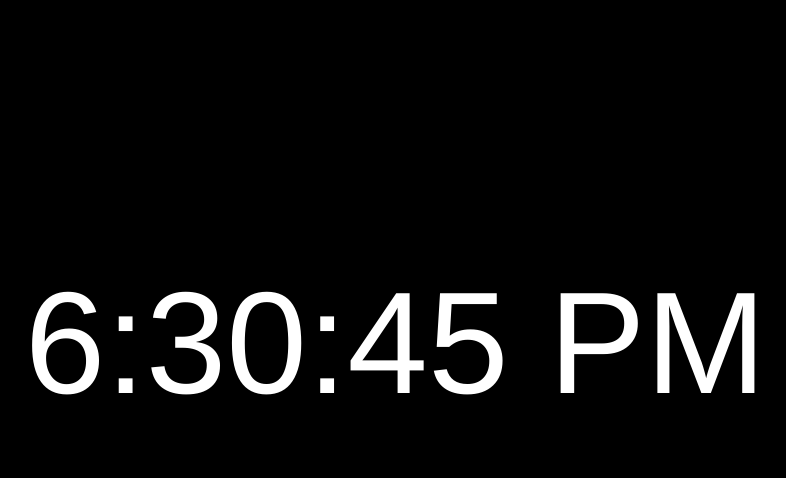
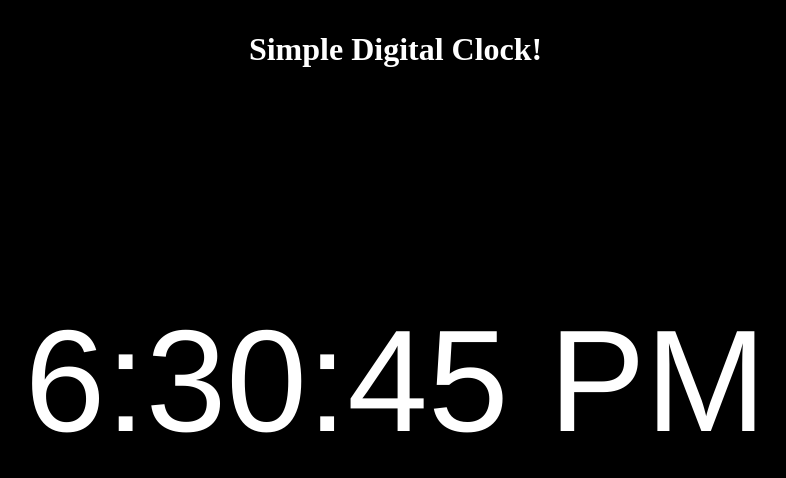
Before and after one commit to Harsh71019/SimpleClock, a plain HTML site: page index.html in a window 1280 px wide. Shown: the whole page, without its empty margins (228-1014 px from the left). Drawn offline with Linux system fonts and the light colour scheme.

Commit message:
Simple Digital Clock Using Vanilla JS

```diff
--- a/index.html
+++ b/index.html
@@ -5,8 +5,8 @@
 		<link rel="stylesheet" href="style.css" />
 	</head>
 	<body>
-<!-- 		<h1>Simple Digital Clock!</h1>
- -->		<div id="clock"></div>
+		<h1>Simple Digital Clock!</h1>
+		<div id="clock"></div>
 		<script src="script.js"></script>
 	</body>
 </html>
--- a/style.css
+++ b/style.css
@@ -11,5 +11,13 @@ body{
 	margin-left: 100px;
 	font-family: Helvetica;
 	text-align: center;
-	margin-top: 250px;
+	margin-top: 210px;
 }
+
+h1{
+	color: white;
+	text-align:center;
+	width: 80%;
+	margin-left: 100px;
+	padding: 10px;
+}
```
